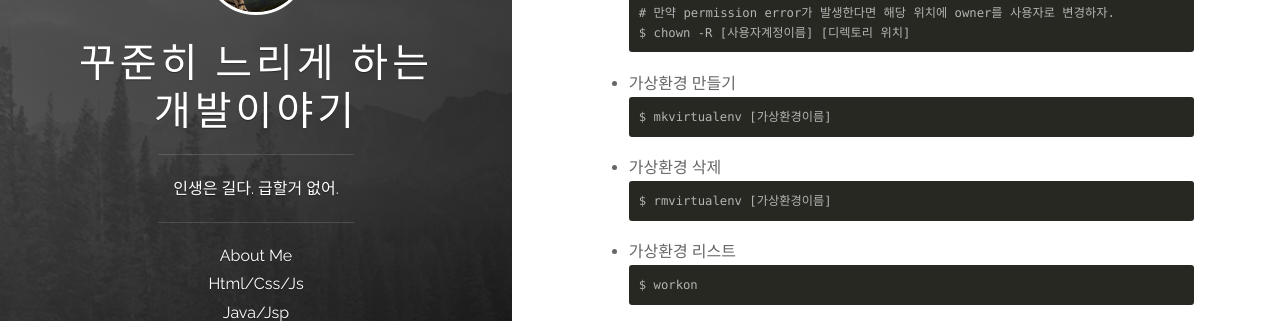
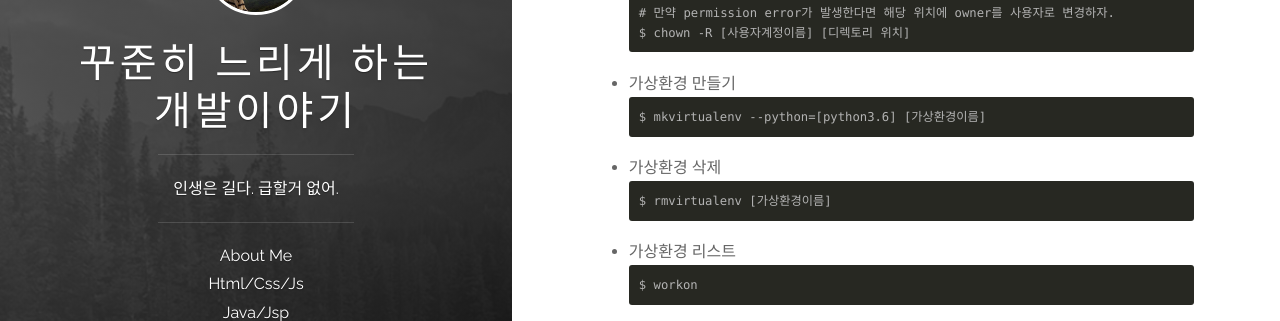
Before and after one commit to lohanyeon/lohanyeon.github.io, a Jekyll site: the page built from _posts/2018-01-08-python-virtualenv.md, in a window 1280 px wide and 900 px high, scrolled down 2137 px. Shown: the part 233-554 px from the top of the window. Built offline with Jekyll 4.4.1, drawn with Linux system fonts in a browser that asks for light colours; nearby versions of some CDN libraries; comment, search, counter and statistics services are not loaded.

Commit message:
modify python evn

````diff
--- a/_posts/2018-01-08-python-virtualenv.md
+++ b/_posts/2018-01-08-python-virtualenv.md
@@ -100,7 +100,7 @@ $ chown -R [사용자계정이름] [디렉토리 위치]
 
 + 가상환경 만들기
 ```
-$ mkvirtualenv [가상환경이름]
+$ mkvirtualenv --python=[python3.6] [가상환경이름]
 ```
 
 + 가상환경 삭제
````
